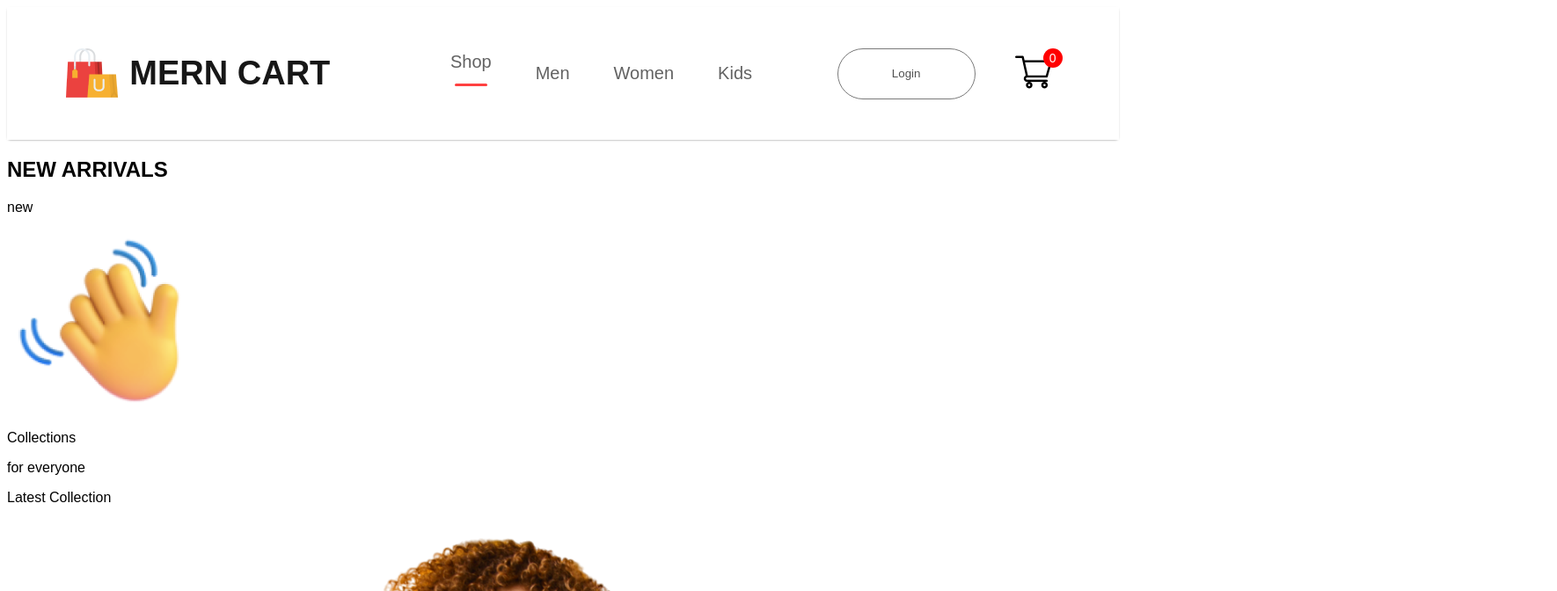
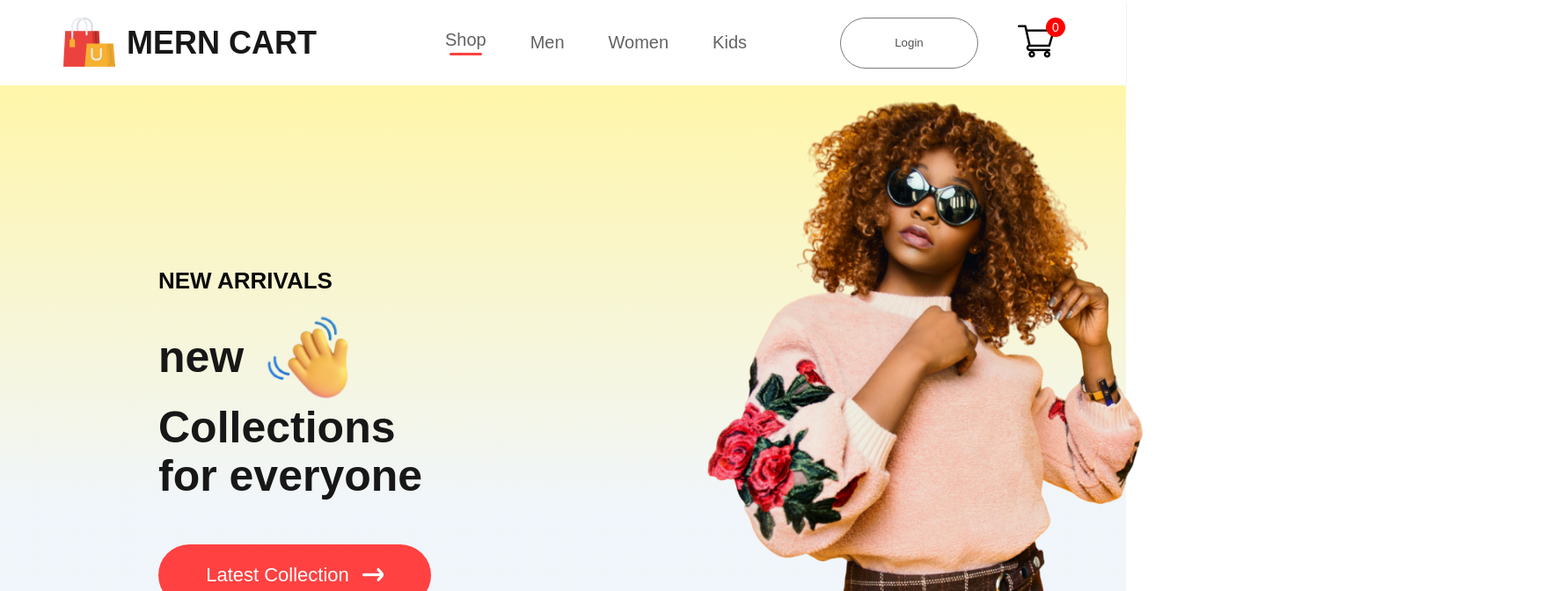
Before and after one commit to PraneethBunny123/MERN-Cart, a React (Vite) app in the folder frontend/: page / in a window 1280 px wide. Shown: the top 672 px of the page at 88% size, 1770 px wide, since content can reach past the window. Built offline with nearby package versions, Linux system fonts and the light colour scheme.

Commit message:
Basic styles for the hero page

```diff
--- a/frontend/src/components/Hero/Hero.css
+++ b/frontend/src/components/Hero/Hero.css
@@ -0,0 +1,52 @@
+.hero {
+    height: 100vh;
+    display: flex;
+    background: linear-gradient(180deg, #fff6a9, #91b8e022 60%);
+}
+
+.hero-left {
+    flex: 1;
+    display: flex;
+    flex-direction: column;
+    justify-content: center;
+    gap: 20px;
+    padding-left: 180px;
+    line-height: 1.1;
+}
+
+.hero-left h2 {
+    color: #090909;
+    font-size: 26px;
+    font-weight: 600;
+}
+
+.hero-left p {
+    color: #171717;
+    font-size: 50px;
+    font-weight: 700;
+}
+
+.hero-hand-icon {
+    display: flex;
+    align-items: center;
+    gap: 20px;
+}
+
+.hero-hand-icon img {
+    width: 105px;
+}
+
+.hero-latest-button {
+    display: flex;
+    justify-content: center;
+    align-items: center;
+    gap: 15px;
+    width: 310px;
+    height: 70px;
+    border-radius: 75px;
+    margin-top: 30px;
+    background: #ff4141;
+    color: white;
+    font-size: 22px;
+    font-weight: 500;
+}
--- a/frontend/src/components/Navbar/Navbar.css
+++ b/frontend/src/components/Navbar/Navbar.css
@@ -13,7 +13,7 @@
 
 .nav-logo p {
     color: #171717;
-    font-size: 38px;
+    font-size: 36px;
     font-weight: 600;
 }
 
--- a/frontend/src/index.css
+++ b/frontend/src/index.css
@@ -67,6 +67,10 @@
   }
 } */
 
+* {
+  margin: 0;
+}
+
 :root {
   font-family: sans-serif, system-ui, Avenir, Helvetica, Arial;
 }
```
